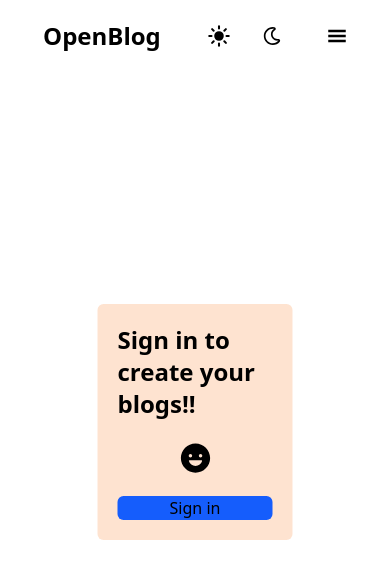
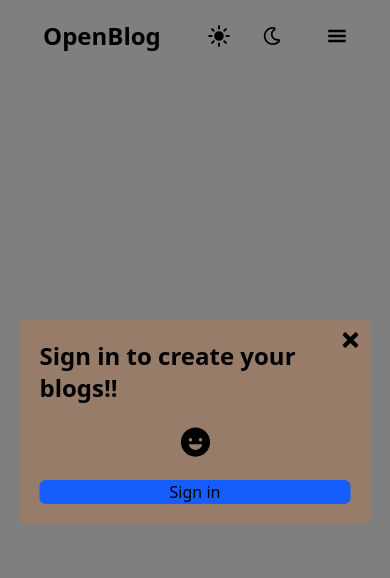
Before and after one commit to iamCoderMohit/blog, a React (Vite) app in the folder frontend/: page /myblogs in a window 390 px wide. Shown: the top 578 px of the page. Built offline with nearby package versions, Linux system fonts and the light colour scheme; no server answers.

Commit message:
add auth logic

```diff
--- a/frontend/src/components/AuthComp.tsx
+++ b/frontend/src/components/AuthComp.tsx
@@ -1,9 +1,10 @@
-import { Link } from "react-router-dom";
+import { Link, useNavigate } from "react-router-dom";
 import MainTheme from "../layouts/MainTheme";
 import { IoIosHappy } from "react-icons/io";
 import { getRandomColor } from "../helpers/randomColor";
 import { hexToRgba } from "../helpers/hextorgb";
 import { ImCross } from "react-icons/im";
+import Overlay from "./Overlay";
 
 interface Input {
   msg: string;
@@ -12,10 +13,16 @@ interface Input {
 }
 
 function AuthComp({ msg, setShowAuth, showAuth }: Input) {
+  const navigate = useNavigate()
+
+  if(!showAuth){
+    navigate("/signin")
+  }
   return (
     <MainTheme>
-      <div
-        className="flex flex-col gap-5 items-center absolute top-1/2 -translate-x-1/2 left-1/2 -translate-y-1/2 p-5 rounded-md"
+      <Overlay showOverlay={showAuth} setShowOverlay={setShowAuth} >
+        <div
+        className="flex flex-col gap-5 items-center fixed top-1/2 -translate-x-1/2 left-1/2 -translate-y-1/2 p-5 rounded-md md:w-1/2 w-[90%]"
         style={{ backgroundColor: hexToRgba(getRandomColor(), 0.2) }}
       >
         {showAuth && (
@@ -30,10 +37,13 @@ function AuthComp({ msg, setShowAuth, showAuth }: Input) {
         <h1 className="text-4xl text-center">
           <IoIosHappy />
         </h1>
-        <div className="bg-blue-600 rounded-md w-full text-center cursor-pointer">
-          <Link to={"/signin"}>Sign in</Link>
+        <div className="bg-blue-600 rounded-md w-full text-center cursor-pointer"
+        onClick={() => navigate("/signin")}
+        >
+          Sign in
         </div>
       </div>
+      </Overlay>
     </MainTheme>
   );
 }
--- a/frontend/src/components/BlogCard.tsx
+++ b/frontend/src/components/BlogCard.tsx
@@ -31,9 +31,7 @@ function BlogCard({
 
   if(showAuth){
     return (
-      // <Overlay>
         <AuthComp msg="Sign in to read this blog!!" setShowAuth={setShowAuth} showAuth={showAuth} />
-      // </Overlay>
     )
   }
 
--- a/frontend/src/components/NavBtn.tsx
+++ b/frontend/src/components/NavBtn.tsx
@@ -1,6 +1,7 @@
 import axios from "axios";
-import { Link, useNavigate } from "react-router-dom";
+import { useLocation, useNavigate } from "react-router-dom";
 import { useAuth } from "../context/AuthContext";
+import { useEffect } from "react";
 
 interface Inputs{
     isMobile?: boolean
@@ -25,8 +26,8 @@ function NavBtn({isMobile, setIsMobile}: Inputs) {
   const navigate = useNavigate()
 
   function handleClick(path: string){
+    setIsMobile(false)
     navigate(`${path}`)
-    setIsMobile(false)
   }
   return (
     <div className={`
@@ -37,25 +38,25 @@ function NavBtn({isMobile, setIsMobile}: Inputs) {
       ? "absolute top-16 left-0 flex-col z-5"
       : "flex-row"}
   `}>
-      <button>
-        <Link to={"/"} onClick={() => handleClick("/")}>Home</Link>
+      <button className="cursor-pointer" onClick={() => handleClick("/")}>
+        Home
       </button>
-      <button>
-        <Link to={"/feed"} onClick={() => handleClick("/feed")}>Feed</Link>
+      <button className="cursor-pointer" onClick={() => handleClick("/feed")}>
+        Feed
       </button>
-      <button>
-        <Link to={"/myblogs"} onClick={() => handleClick("/myblogs")}>Blogs</Link>
+      <button className="cursor-pointer" onClick={() => handleClick("/myblogs")}>
+        Blogs
       </button>
-      <button>
-        <Link to={"/signin"} onClick={() => handleClick("/signin")}>Sign in</Link>
+      <button className="cursor-pointer" onClick={() => handleClick("/signin")}>
+        Sign in
       </button>
-      <button>
-        <Link to={"/signup"} onClick={() => handleClick("/signup")}>Sign up</Link>
+      <button className="cursor-pointer" onClick={() => handleClick("/signup")}>
+        Sign up
       </button>
-      <button>
-        <Link to={"/search"} onClick={() => handleClick("/search")}>Search</Link>
+      <button className="cursor-pointer" onClick={() => handleClick("/search")}>
+        Search
       </button>
-      <button onClick={logout} className="cursor-pointer">
+      <button className="cursor-pointer" onClick={logout}>
         Logout
       </button>
     </div>
--- a/frontend/src/components/NewBlogMock.tsx
+++ b/frontend/src/components/NewBlogMock.tsx
@@ -1,15 +1,32 @@
 import { useNavigate } from "react-router-dom"
+import { useAuth } from "../context/AuthContext"
+import { useState } from "react"
+import AuthComp from "./AuthComp"
 
 function NewBlogMock() {
     const navigate = useNavigate()
     const placeholder = ["This new bug takes....", "Prisma 7 is...", "Github update is crazy...", "VS Code shortcuts you...."]
+    const [showAuth, setShowAuth] = useState(false)
+    const {user} = useAuth()
+
+    if(showAuth){
+      return (
+        <AuthComp msg="sign to share your blog!!" showAuth={showAuth} setShowAuth={setShowAuth} />
+      )
+    }
   return (
     <div>
         <div className="h-0.5 bg-blue-700 mt-2"></div>
         <h1 className="text-lg mt-2">Create Blog</h1>
         <div className="flex">
             <input
-            onClick={() => navigate("/new")}
+            onClick={() => {
+              if(!user){
+                setShowAuth(true)
+              } else {
+                navigate("/new")
+              }
+            }}
             type="text" className="text-xl mt-2 outline-0 w-full" placeholder={placeholder[Math.floor(Math.random()*placeholder.length)]} />
             <button className="bg-blue-700 px-4 rounded-md cursor-pointer">Post</button>
         </div>
--- a/frontend/src/components/Overlay.tsx
+++ b/frontend/src/components/Overlay.tsx
@@ -1,9 +1,21 @@
-function Overlay({children}) {
-  return (
-    <div className="absolute w-full h-full bg-red-500">
-        {children}
-    </div>
-  )
+import { hexToRgba } from "../helpers/hextorgb";
+
+interface Input {
+  setShowOverlay: React.Dispatch<React.SetStateAction<boolean>>;
+  showOverlay: boolean
+  children: any;
 }
 
-export default Overlay
+function Overlay({ children, setShowOverlay, showOverlay }: Input) {
+  return (
+    showOverlay ? <div
+      className="fixed top-0 left-0 w-full h-full bg-red-500"
+      style={{ backgroundColor: hexToRgba("#000000", 0.5) }}
+      onClick={() => setShowOverlay(false)}
+    >
+      {children}
+    </div> : null
+  );
+}
+
+export default Overlay;
--- a/frontend/src/layouts/BgTheme.tsx
+++ b/frontend/src/layouts/BgTheme.tsx
@@ -1,7 +1,13 @@
 import { Outlet } from "react-router-dom"
 import Navbar from "../components/Navbar"
+import { useEffect } from "react";
 
 function BgTheme() {
+  useEffect(() => {
+  console.log("🟢 BgTheme mounted");
+  return () => console.log("🔴 BgTheme unmounted");
+}, []);
+
   return (
     <div className='dark:bg-[#14181f] bg-white min-h-full flex flex-col transition-colors duration-300'>
         <Navbar />
--- a/frontend/src/main.tsx
+++ b/frontend/src/main.tsx
@@ -1,4 +1,3 @@
-import { StrictMode } from "react";
 import { createRoot } from "react-dom/client";
 import "./index.css";
 import App from "./App.tsx";
--- a/frontend/src/pages/MyBlogs.tsx
+++ b/frontend/src/pages/MyBlogs.tsx
@@ -1,4 +1,4 @@
-import { useEffect } from "react";
+import { useEffect, useState } from "react";
 import BlogCard from "../components/BlogCard";
 import PopUp from "../components/PopUp";
 import { useBlogs } from "../hooks/useBlog";
@@ -21,9 +21,11 @@ function MyBlogs() {
     fetch();
   }, []);
 
+  const [showAuth, setShowAuth] = useState(true)
+
   if(!user){
     return (
-      <AuthComp msg="Sign in to create your blogs!!" />
+      <AuthComp msg="Sign in to create your blogs!!" setShowAuth={setShowAuth} showAuth={showAuth} />
     )
   }
 
--- a/frontend/src/pages/Search.tsx
+++ b/frontend/src/pages/Search.tsx
@@ -25,9 +25,11 @@ function Search() {
         }
     }, [query])
 
+    const [showAuth, setShowAuth] = useState(true)
+
     if(!user){
         return (
-            <AuthComp msg="Sign in to search what you want!!" />
+            <AuthComp msg="Sign in to search what you want!!" setShowAuth={setShowAuth} showAuth={showAuth} />
         )
     }
 
--- a/frontend/src/pages/Tag.tsx
+++ b/frontend/src/pages/Tag.tsx
@@ -3,8 +3,10 @@ import MainTheme from "../layouts/MainTheme"
 import { useBlogs } from "../hooks/useBlog"
 import { LoaderOne } from "../components/Loader"
 import BlogCard from "../components/BlogCard"
-import { useEffect } from "react"
+import { useEffect, useState } from "react"
 import { getRandomColor } from "../helpers/randomColor"
+import { useAuth } from "../context/AuthContext"
+import AuthComp from "../components/AuthComp"
 
 function Tag() {
     const tag = useLocation().state
@@ -17,6 +19,15 @@ function Tag() {
 
         fetch()
     }, [])
+
+    const {user} = useAuth()
+    const [showAuth, setShowAuth] = useState(true)
+
+    if(!user){
+        return (
+            <AuthComp msg="sign in to see related blogs to this tag!!" setShowAuth={setShowAuth} showAuth={showAuth} />
+        )
+    }
     return (
     <MainTheme>
         <h1 className="font-bold text-2xl">Blogs containing #{tag}</h1>
```
Also changed, not shown: 3 other files (tests, documents, lock files or other folders).
